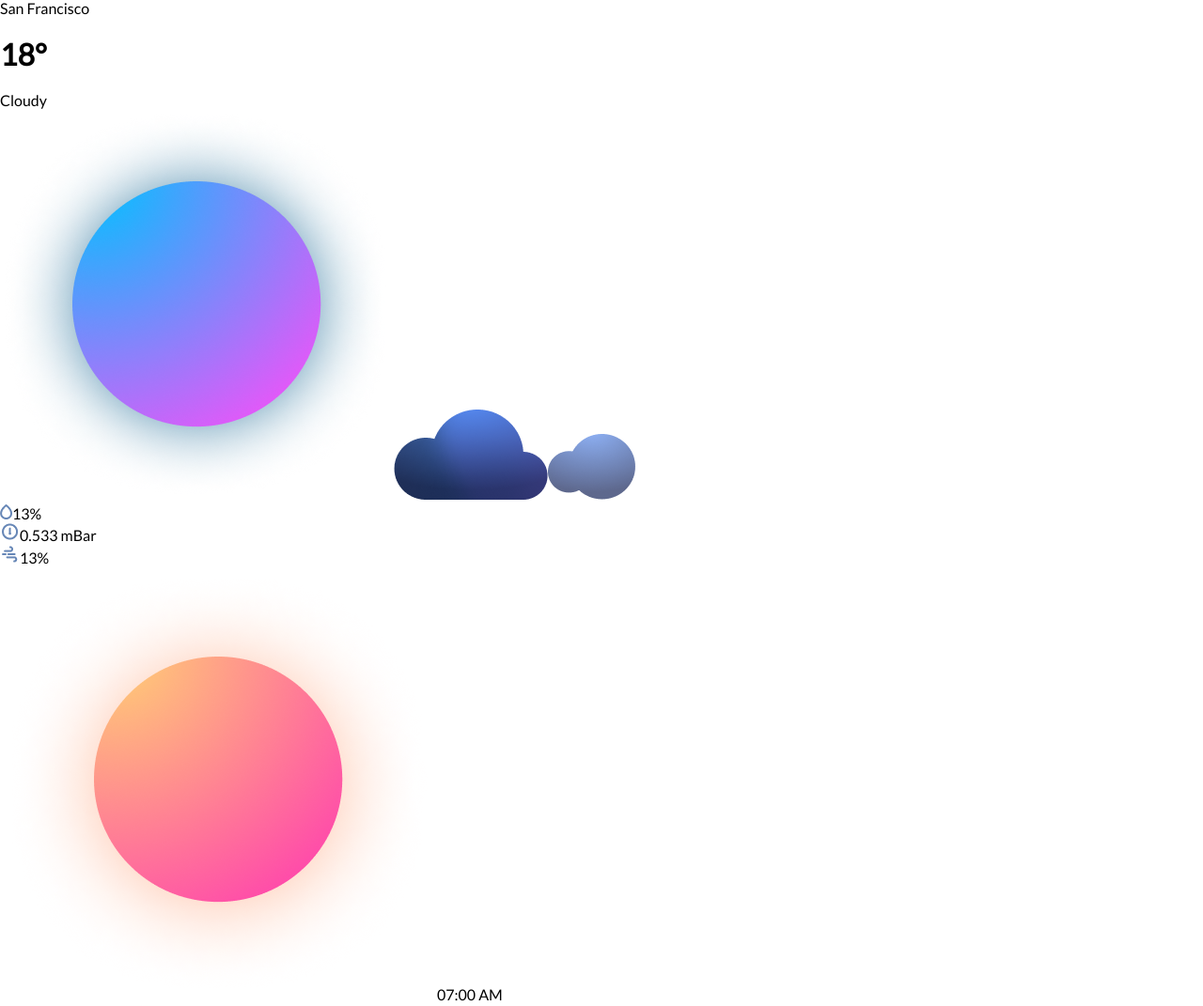
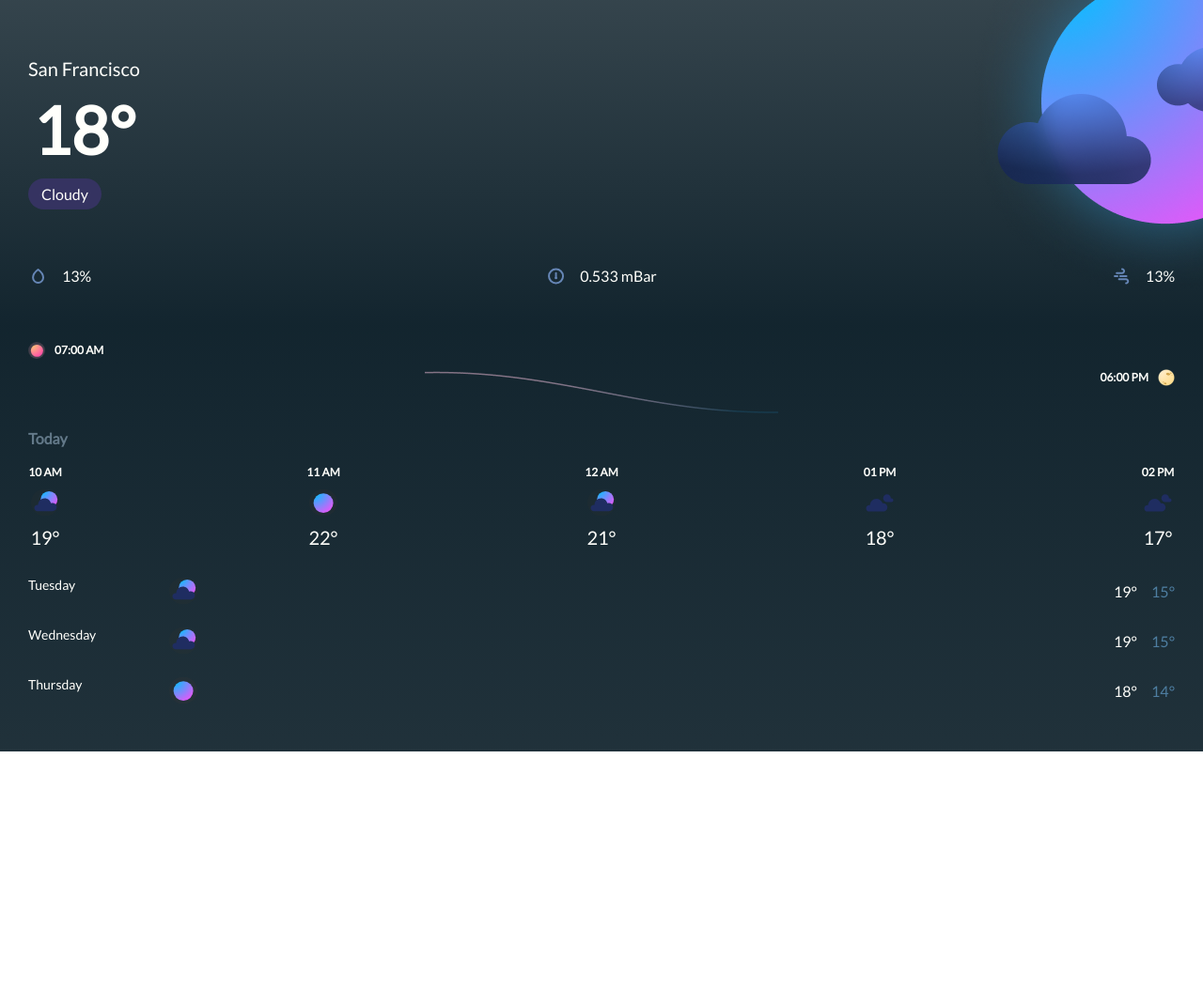
Before and after one commit to LastSkywalkerER/innowise-weather, a website built with webpack: page src/index.html in a window 1280 px wide. Shown: the top 1071 px of the page at 94% size. After the commit the page ends 800 px from the top, so only its background shows below. Built offline with nearby package versions, Linux system fonts and the light colour scheme.

Commit message:
beatify main screen

```diff
--- a/src/modules/WeatherApp.js
+++ b/src/modules/WeatherApp.js
@@ -6,7 +6,12 @@ import Navigation from './components/Navigation';
 export default class WeatherApp extends Skyact.SkyactComponent {
   render() {
     return Skyact.createElement('div', null,
-      [Skyact.createElement(MainScreen, null),
+      [
+        Skyact.createElement('a', {
+          className: 'designer-bio',
+          href: 'https://linktr.ee/adinyanuar',
+        }, 'Designed by Adin Yanuar'),
+        Skyact.createElement(MainScreen, null),
         Skyact.createElement(Navigation, null),
       ]);
   }
--- a/src/modules/components/DaysForecastData.js
+++ b/src/modules/components/DaysForecastData.js
@@ -15,8 +15,10 @@ export default class DaysForecastData extends Skyact.SkyactComponent {
       Skyact.createElement('img', {
         src: icon,
       }),
-      Skyact.createElement('span', null, [temp1]),
-      Skyact.createElement('span', null, [temp2]),
+      Skyact.createElement('div', null, [
+        Skyact.createElement('span', null, [temp1]),
+        Skyact.createElement('span', null, [temp2]),
+      ]),
     ]);
   }
 }
--- a/src/modules/pages/MainScreen.js
+++ b/src/modules/pages/MainScreen.js
@@ -5,38 +5,42 @@ import HoursForecastData from '../components/HoursForecastData';
 import DaysForecastData from '../components/DaysForecastData';
 
 import darkSunImage from '../../static/weather-img/dark-sun.png';
-import sunImage from '../../static/weather-img/sun.png';
+// import sunImage from '../../static/weather-img/sun.png';
 import moonImage from '../../static/weather-img/moon.png';
+import daylightLineImage from '../../static/weather-img/daylight-line.png';
 import cloud1Image from '../../static/weather-img/cloud1.png';
 import cloud2Image from '../../static/weather-img/cloud2.png';
-import humidityIcon from '../../static/weather-img/icons/humidity.png';
-import pressureIcon from '../../static/weather-img/icons/pressure.png';
-import windIcon from '../../static/weather-img/icons/wind.png';
-import cloudyIcon from '../../static/weather-img/icons/cloudy.png';
-import shinyIcon from '../../static/weather-img/icons/shiny.png';
-import cloudsIcon from '../../static/weather-img/icons/clouds.png';
+import humidityIcon from '../../static/weather-img/icons/humidity.svg';
+import pressureIcon from '../../static/weather-img/icons/pressure.svg';
+import windIcon from '../../static/weather-img/icons/wind.svg';
+import sunIcon from '../../static/weather-img/icons/sun.svg';
+import cloudyIcon from '../../static/weather-img/icons/cloudy.svg';
+import shinyIcon from '../../static/weather-img/icons/shiny.svg';
+import cloudsIcon from '../../static/weather-img/icons/clouds.svg';
 // Skyact.createElement('', null, [])
+
+import '../../styles/main-screen.sass';
 
 export default class MainScreen extends Skyact.SkyactComponent {
   createHoursForecast() {
     const forecast = [{
-      time: '10 AM',
+      time: '10\u00A0AM',
       icon: cloudyIcon,
       temp: '19°',
     }, {
-      time: '11 AM',
+      time: '11\u00A0AM',
       icon: shinyIcon,
       temp: '22°',
     }, {
-      time: '12 AM',
+      time: '12\u00A0AM',
       icon: cloudyIcon,
       temp: '21°',
     }, {
-      time: '01 PM',
+      time: '01\u00A0PM',
       icon: cloudsIcon,
       temp: '18°',
     }, {
-      time: '02 PM',
+      time: '02\u00A0PM',
       icon: cloudsIcon,
       temp: '17°',
     }];
@@ -65,12 +69,12 @@ export default class MainScreen extends Skyact.SkyactComponent {
 
   render() {
     return Skyact.createElement('div', {
-      className: 'main-screen',
+      className: 'main-screen container',
     }, [
       Skyact.createElement('div', {
         className: 'main-data',
       }, [
-        Skyact.createElement('span', null, ['San Francisco']),
+        Skyact.createElement('span', null, ['San\u00A0Francisco']),
         Skyact.createElement('h1', null, ['18°']),
         Skyact.createElement('span', {
           className: 'weather-phenomenon',
@@ -80,12 +84,15 @@ export default class MainScreen extends Skyact.SkyactComponent {
         className: 'main-weather-image',
       }, [
         Skyact.createElement('img', {
+          className: 'sun',
           src: darkSunImage,
         }),
         Skyact.createElement('img', {
+          className: 'cloud1',
           src: cloud1Image,
         }),
         Skyact.createElement('img', {
+          className: 'cloud2',
           src: cloud2Image,
         }),
       ]),
@@ -102,7 +109,7 @@ export default class MainScreen extends Skyact.SkyactComponent {
           Skyact.createElement('img', {
             src: pressureIcon,
           }),
-          Skyact.createElement('span', null, '0.533 mBar'),
+          Skyact.createElement('span', null, '0.533\u00A0mBar'),
         ]),
         Skyact.createElement('div', null, [
           Skyact.createElement('img', {
@@ -114,18 +121,26 @@ export default class MainScreen extends Skyact.SkyactComponent {
       Skyact.createElement('div', {
         className: 'daylight-block',
       }, [
-        Skyact.createElement('div', null, [
+        Skyact.createElement('div', {
+          className: 'sunrise',
+        }, [
           Skyact.createElement('img', {
-            src: sunImage,
+            src: sunIcon,
           }),
-          Skyact.createElement('span', null, '07:00 AM'),
+          Skyact.createElement('span', null, '07:00\u00A0AM'),
         ]),
-        Skyact.createElement('div', null, [
+        Skyact.createElement('div', {
+          className: 'sunset',
+        }, [
+          Skyact.createElement('span', null, '06:00\u00A0PM'),
           Skyact.createElement('img', {
             src: moonImage,
           }),
-          Skyact.createElement('span', null, '06:00 PM'),
         ]),
+        Skyact.createElement('img', {
+          className: 'daylight-line',
+          src: daylightLineImage,
+        }),
       ]),
       Skyact.createElement('div', {
         className: 'hours-forecast-block',
--- a/src/style.sass
+++ b/src/style.sass
@@ -1,12 +1,11 @@
-// :root
-//   --main-color: #3f3f3f
-//   --text-color: #e2e2e2
-//   --shadow-color: rgba(0, 0, 0, 0.15)
-//   --button-color: #494949
-//   --number-button-color: #ffffff54
-//   --right-button-color: #ffc40065
-//   --top-button-color: #ff00003f
-//   --clicked-button-color: #00000056
+:root
+  --main-color: linear-gradient(180deg, rgba(8, 27, 37, 0.82) 0%, rgba(8, 27, 37, 0.956703) 43.3%, rgba(8, 27, 37, 0.9) 100%)
+  --text-color: #FFFFFB
+  --dim-text-color-title: #637989
+  --dim-text-color-forecast: #4E7EA1
+  --shadow-color: rgba(0, 0, 0, 0.15)
+  --button-color: #494949
+  --phenomenon-color: #353361
 
 // @font-face
 //   font-family: "Lato"
@@ -59,3 +58,17 @@ button
     border: none
     text-align: right
     letter-spacing: 1px
+
+.container
+  padding-left: 30px
+  padding-right: 30px
+
+.designer-bio
+  position: absolute
+  top: 10px
+  left: 10px
+  color: var(--text-color)
+  text-decoration: none
+  font-weight: 300
+  font-size: 12px
+  opacity: 0.3
--- /dev/null
+++ b/src/styles/main-screen.sass
@@ -0,0 +1,149 @@
+.main-screen
+  position: relative
+  background: var(--main-color)
+  width: 100vw
+  height: 100vh
+  overflow: hidden
+  color: var(--text-color)
+  & .main-data
+    width: 119px
+    height: 162px
+    margin-top: 61px
+    display: flex
+    flex-direction: column
+    justify-content: space-between
+    & span
+      font-size: 20px
+      line-height: 24px
+      text-align: center
+    & h1
+      font-size: 70px
+      line-height: 84px
+      margin: auto
+      text-align: center
+    & .weather-phenomenon
+      font-size: 16px
+      line-height: 19px
+      text-align: center
+      padding: 7px 14px
+      background-color: var(--phenomenon-color)
+      border-radius: 40px
+      width: min-content
+      height: min-content
+  & .main-weather-image
+    position: absolute
+    top: -100px
+    right: -170px
+    & .cloud1
+      position: absolute
+      left: 30px
+      top: 200px
+    & .cloud2
+      position: absolute
+      left: 200px
+      top: 150px
+  & .data-string
+    margin-top: 61px
+    display: flex
+    align-items: center
+    justify-content: space-between
+    & div
+      display: flex
+      align-items: center
+      justify-content: space-between
+    & img
+      margin-right: 15px
+  & .daylight-block
+    margin-top: 60px
+    position: relative
+    display: flex
+    justify-content: space-between
+    height: 76px
+    & div>img
+      width: 18px
+      height: 18px
+    & span
+      font-weight: 600
+      font-size: 12px
+      line-height: 14px
+      text-align: center
+    & .daylight-line
+      position: absolute
+      left: 50%
+      bottom: 0
+      transform: translateX(-50%)
+    & .sunrise
+      width: min-content
+      height: min-content
+      display: flex
+      align-items: center
+      & img
+        margin-right: 10px
+    & .sunset
+      margin-top: 29px
+      width: min-content
+      height: min-content
+      display: flex
+      align-items: center
+      & img
+        margin-left: 10px
+  & .hours-forecast-block
+    margin-top: 17px
+    & h3
+      font-weight: 600
+      font-size: 16px
+      line-height: 19px
+      text-align: center
+      width: min-content
+      color: var(--dim-text-color-title)
+      margin-bottom: 20px
+    & .hours-forecast-wrapper
+      display: flex
+      align-items: center
+      justify-content: space-between
+      & div
+        width: 36px
+        height: 88px
+        display: flex
+        flex-direction: column
+        align-items: center
+        justify-content: space-between
+        & span:first-child
+          font-weight: 600
+          font-size: 12px
+          line-height: 14px
+          text-align: center
+        & img
+          width: 30px
+          height: 30px
+        & span:last-child
+          font-size: 20px
+          line-height: 24px
+          text-align: center
+  & .days-forecast-wrapper
+    margin-top: 30px
+    display: flex
+    display: grid
+    grid-row-gap: 23px
+    &>div
+      width: 100%
+      display: grid
+      grid-template-columns: 150px 1fr 65px
+      &>span
+        font-size: 14px
+        line-height: 17px
+      &>img
+        width: 30px
+        height: 30px
+      &>div
+        width: 100%
+        display: flex
+        align-items: center
+        justify-content: space-between
+        &>span:first-child
+          font-size: 16px
+          line-height: 19px
+        &>span:last-child
+          color: var(--dim-text-color-forecast)
+          font-size: 16px
+          line-height: 19px
```
Also changed, not shown: src/static/weather-img/daylight-line.png (added), src/static/weather-img/icons/clouds.png (deleted), src/static/weather-img/icons/clouds.svg (added), src/static/weather-img/icons/cloudy.png (deleted), src/static/weather-img/icons/cloudy.svg (added), src/static/weather-img/icons/humidity.png (deleted), src/static/weather-img/icons/humidity.svg (added), src/static/weather-img/icons/pressure.png (deleted), src/static/weather-img/icons/pressure.svg (added), src/static/weather-img/icons/shiny.png (deleted), src/static/weather-img/icons/shiny.svg (added), src/static/weather-img/icons/sun.svg (added), src/static/weather-img/icons/wind.png (deleted), src/static/weather-img/icons/wind.svg (added).
